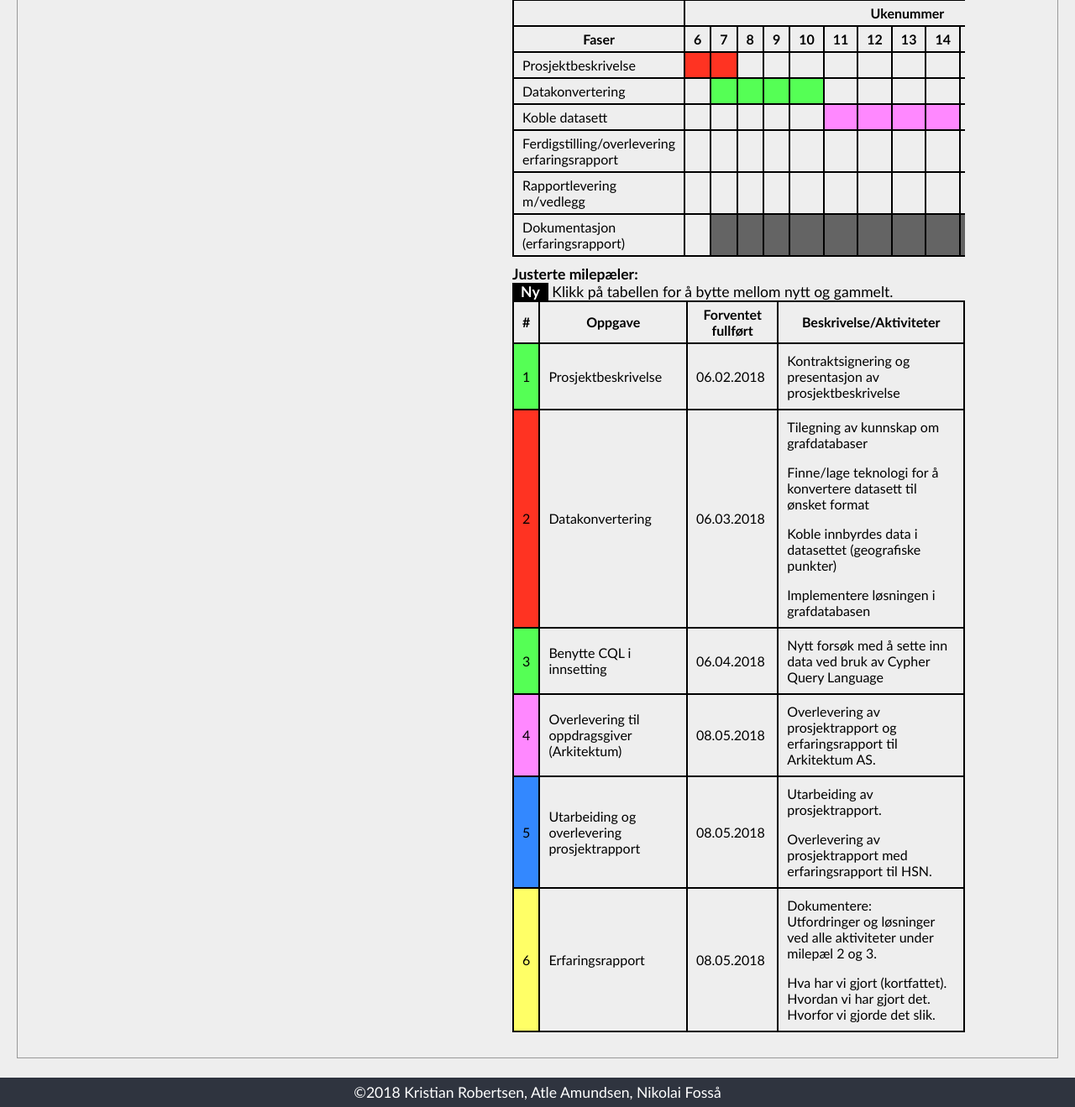
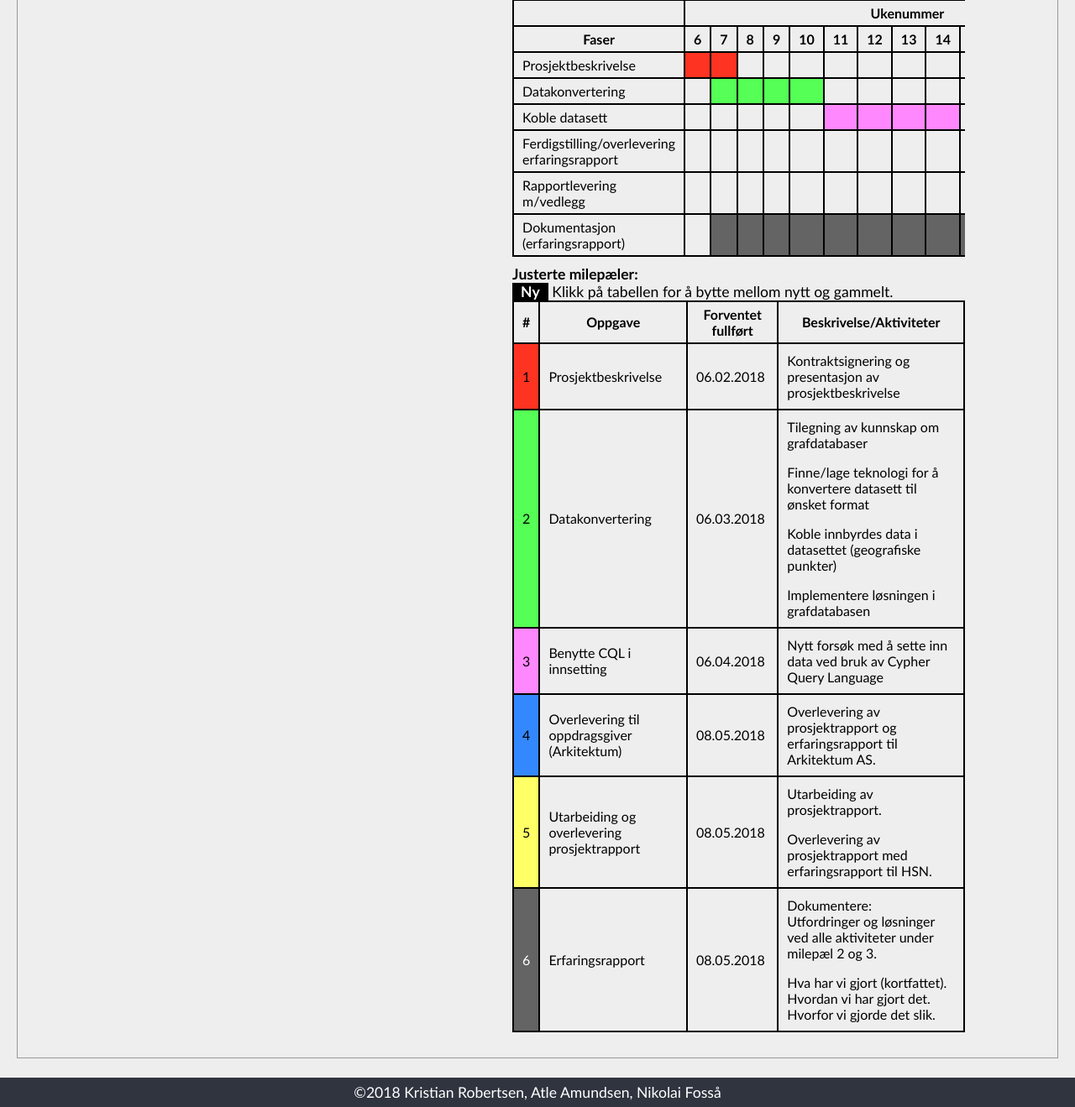
Before and after one commit to hrkristian/BachelorWeb, a Django app: template organizer/templates/organizer/status.html in a window 1280 px wide. Shown: the part 3233-4552 px from the top of the page at 84% size. Run offline with Django 3.2, Linux system fonts and the light colour scheme; the template is opened without the code that fills it, so the values that code supplies are empty.

Commit message:
Fikse CSS: tabell-farger

```diff
--- a/organizer/static/organizer/status.css
+++ b/organizer/static/organizer/status.css
@@ -69,7 +69,7 @@ h6, h5 {
 .tidsbudsjett_celle_pink { background-color: #f8f; }
 .tidsbudsjett_celle_blue { background-color: #38f; }
 .tidsbudsjett_celle_yellow { background-color: #ff6; }
-.tidsbudsjett_celle_fill { background-color: rgb(100,100,100); }
+.tidsbudsjett_celle_fill { background-color: rgb(100,100,100); color: white;}
 
 .table-container td, .table-container th {
   border: 2px solid black;
--- a/organizer/templates/organizer/tables/milestonesNew.html
+++ b/organizer/templates/organizer/tables/milestonesNew.html
@@ -10,13 +10,13 @@
   </thead>
   <tbody>
     <tr>
-      <td class="tidsbudsjett_celle_green">1</td>
+      <td class="tidsbudsjett_celle_red">1</td>
       <td>Prosjektbeskrivelse</td>
       <td>06.02.2018</td>
       <td>Kontraktsignering og presentasjon av prosjektbeskrivelse</td>
     </tr>
     <tr>
-      <td class="tidsbudsjett_celle_red">2</td>
+      <td class="tidsbudsjett_celle_green">2</td>
       <td>Datakonvertering</td>
       <td>06.03.2018</td>
       <td>
@@ -27,7 +27,7 @@
       </td>
     </tr>
     <tr>
-      <td class="tidsbudsjett_celle_green">3</td>
+      <td class="tidsbudsjett_celle_pink">3</td>
       <td>Benytte CQL i innsetting</td>
       <td>06.04.2018</td>
       <td>
@@ -35,13 +35,13 @@
       </td>
     </tr>
     <tr>
-      <td class="tidsbudsjett_celle_pink">4</td>
+      <td class="tidsbudsjett_celle_blue">4</td>
       <td>Overlevering til oppdragsgiver (Arkitektum)</td>
       <td>08.05.2018</td>
       <td>Overlevering av prosjektrapport og erfaringsrapport til Arkitektum AS.</td>
     </tr>
     <tr>
-      <td class="tidsbudsjett_celle_blue">5</td>
+      <td class="tidsbudsjett_celle_yellow">5</td>
       <td>Utarbeiding og overlevering prosjektrapport</td>
       <td>08.05.2018</td>
       <td>
@@ -50,7 +50,7 @@
       </td>
     </tr>
     <tr>
-      <td class="tidsbudsjett_celle_yellow">6</td>
+      <td class="tidsbudsjett_celle_fill">6</td>
       <td>Erfaringsrapport</td>
       <td>08.05.2018</td>
       <td>
--- a/organizer/templates/organizer/tables/milestonesOld.html
+++ b/organizer/templates/organizer/tables/milestonesOld.html
@@ -10,13 +10,13 @@
   </thead>
   <tbody>
     <tr>
-      <td class="tidsbudsjett_celle_green">1</td>
+      <td class="tidsbudsjett_celle_red">1</td>
       <td>Prosjektbeskrivelse</td>
       <td>06.02.2018</td>
       <td>Kontraktsignering og presentasjon av prosjektbeskrivelse</td>
     </tr>
     <tr>
-      <td class="tidsbudsjett_celle_red">2</td>
+      <td class="tidsbudsjett_celle_green">2</td>
       <td>Datakonvertering</td>
       <td>06.03.2018</td>
       <td>
@@ -27,7 +27,7 @@
       </td>
     </tr>
     <tr>
-      <td class="tidsbudsjett_celle_green">3</td>
+      <td class="tidsbudsjett_celle_pink">3</td>
       <td>Koble datasett</td>
       <td>06.04.2018</td>
       <td>
@@ -37,13 +37,13 @@
       </td>
     </tr>
     <tr>
-      <td class="tidsbudsjett_celle_pink">4</td>
+      <td class="tidsbudsjett_celle_blue">4</td>
       <td>Overlevering til oppdragsgiver</td>
       <td>27.04.2018</td>
       <td>Overlevering av prosjektresultat til Arkitektum AS.</td>
     </tr>
     <tr>
-      <td class="tidsbudsjett_celle_blue">5</td>
+      <td class="tidsbudsjett_celle_yellow">5</td>
       <td>Rapportlevering</td>
       <td>08.05.2018</td>
       <td>
@@ -52,7 +52,7 @@
       </td>
     </tr>
     <tr>
-      <td class="tidsbudsjett_celle_yellow">6</td>
+      <td class="tidsbudsjett_celle_fill">6</td>
       <td>Erfaringsrapport</td>
       <td>23.04.2018</td>
       <td>
```
Also changed, not shown: organizer/templates/organizer/beskrivelse.html (+6 -6 lines).
